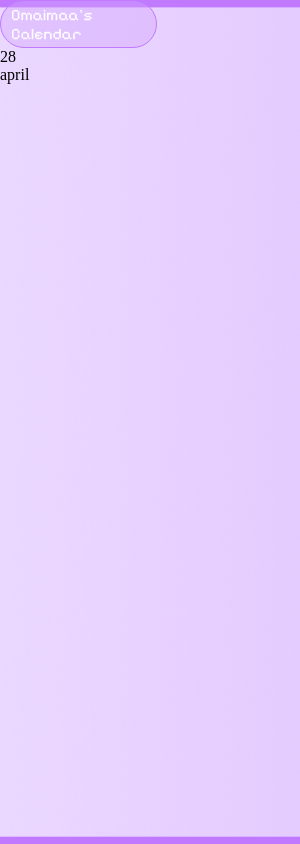
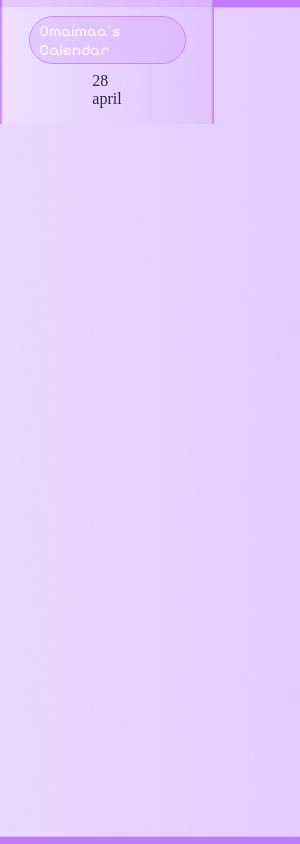
Before and after one commit to omaimaa777/my-electron-app---extended-learning, an Electron app: page index.html in a window 300 px wide. Drawn offline with Linux system fonts and the light colour scheme.

Commit message:
fixed so title is center + removed unnessecary fonts

```diff
--- a/style.css
+++ b/style.css
@@ -19,8 +19,20 @@ body {
 }
 
 .app {
+   display: flex;
+    flex-direction: column;
+    justify-content: center;
+    align-items: center;
+    gap: 8px;
+    width: 214px;
+    padding: 16px 17px;
 
-}
+    background-image: url(images/outer-frame-bg.png);
+    background-size: cover;
+    background-repeat: no-repeat;
+    background-position: center;
+    opacity: 0.8;
+    }
 
 .title {
     /*text styling*/
```
Also changed, not shown: font/PixelifySans-Bold.ttf (deleted), font/PixelifySans-Medium.ttf (deleted), font/PixelifySans-SemiBold.ttf (deleted).
